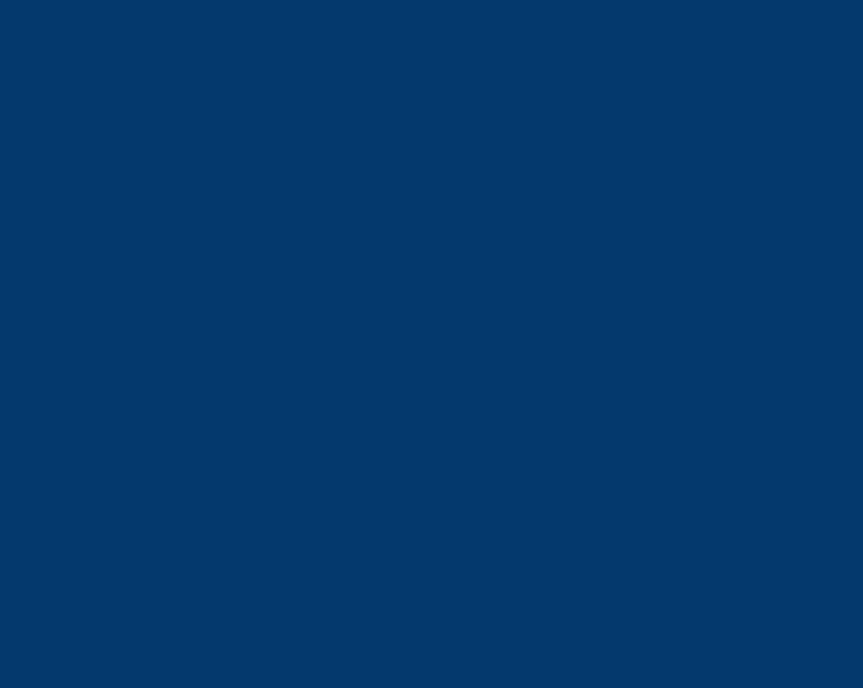
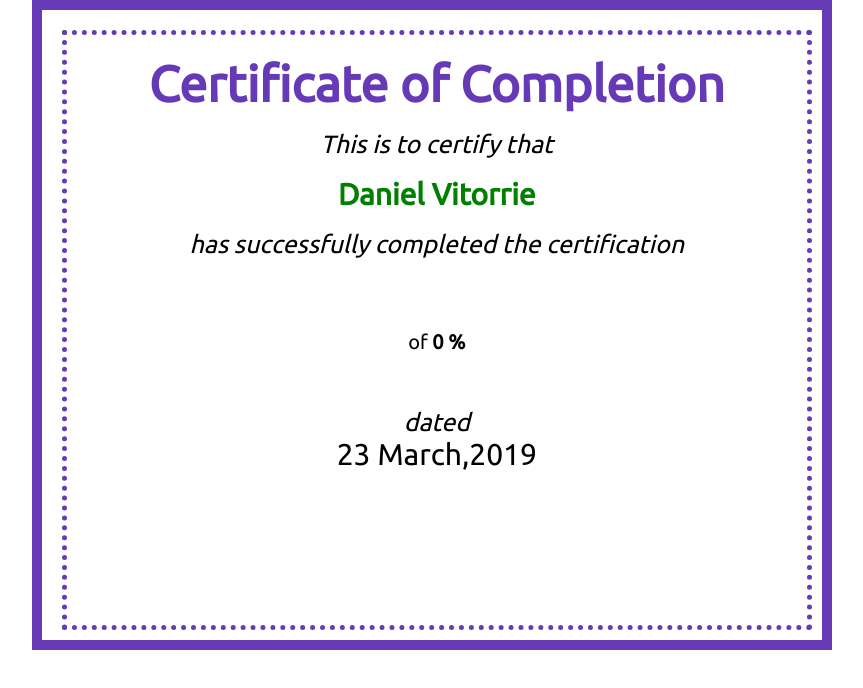
Before and after one commit to Spritan/XOHOJ_HackVita2023, a React (Create React App) app in the folder Portal/xohojportal/: page /certs/1 in a window 1280 px wide. Before the commit this address had no page. Shown: the top 688 px of the page, without its empty margins (237-1100 px from the left). Built offline with nearby package versions, Linux system fonts and the light colour scheme; no server answers.

Commit message:
extension done

```diff
--- a/Portal/xohojportal/src/App.js
+++ b/Portal/xohojportal/src/App.js
@@ -4,6 +4,7 @@ import Login from './pages/login/Login';
 import Register from './pages/register/Register';
 import Home from './pages/home/Home';
 import Cert from './pages/cert/Cert';
+import Certs from './pages/certs/Certs';
 
 function App() {
   return (
@@ -14,6 +15,7 @@ function App() {
           <Route path="/login" element={<Login />} />
           <Route path="/register" element={<Register />} />
           <Route path="/cert" element={<Cert />} />
+          <Route path="/certs/:id" element={<Certs />} />
         </Routes>
       </BrowserRouter>
     </>
--- a/Portal/xohojportal/src/components/BasicCard.js
+++ b/Portal/xohojportal/src/components/BasicCard.js
@@ -5,6 +5,7 @@ import CardActions from '@mui/material/CardActions';
 import CardContent from '@mui/material/CardContent';
 import Button from '@mui/material/Button';
 import Typography from '@mui/material/Typography';
+import { useNavigate, Link } from 'react-router-dom';
 
 const bull = (
   <Box
@@ -15,7 +16,10 @@ const bull = (
   </Box>
 );
 
-export default function BasicCard({title, completion, certified}) {
+export default function BasicCard({title, completion, certified, id}) {
+
+  const navigate = useNavigate()
+
   return (
     <Card sx={{ minWidth: 275 }}>
       <CardContent>
@@ -30,7 +34,7 @@ export default function BasicCard({title, completion, certified}) {
         </Typography>
       </CardContent>
       <CardActions>
-        <Button size="small">Learn More</Button>
+        <Link to={`/certs/${id}`} size="small">Learn More</Link>
       </CardActions>
     </Card>
   );
--- a/Portal/xohojportal/src/pages/cert/Cert.jsx
+++ b/Portal/xohojportal/src/pages/cert/Cert.jsx
@@ -53,7 +53,7 @@ const Cert = () => {
             </Sidebar>
             <main style={{ width: "80%" }}>
                 {rows.map(eachData => (
-                    <BasicCard title="bggb" completion= {67} certified= "yes"/>
+                    <BasicCard title={eachData.title} completion= {eachData.completed? eachData.completed: 0} certified= "yes" id={eachData.id}/>
                 ))}
 
             </main>
--- /dev/null
+++ b/Portal/xohojportal/src/pages/certs/Certs.jsx
@@ -0,0 +1,70 @@
+import React, { useEffect, useState } from 'react'
+import { useParams } from 'react-router-dom'
+import './certs.css'
+import axios from 'axios'
+
+const Certs = () => {
+
+    const {id} = useParams()
+
+    const host = `http://192.168.247.28:8002/api/notes/cert/${id}`
+    const [rows, setRows] = useState([])
+
+    useEffect(() => {
+        const getCertData = async () => {
+          const res = await axios.get(`${host}`)
+
+          // res.data.students.sort((a, b) => new Date(b.created_at) - new Date(a.created_at))
+          console.log(res.data.note)
+          setRows(res.data.note)
+        }
+        id && getCertData()
+
+      }, [id])
+
+
+
+
+
+
+    return (
+        <div className="outer-border">
+            <div className="inner-dotted-border">
+                <span className="certification">Certificate of Completion</span>
+                <br />
+                <br />
+                <span className="certify">
+                    <i>This is to certify that</i>
+                </span>
+                <br />
+                <br />
+                <span className="name">
+                    <b>Daniel Vitorrie</b>
+                </span>
+                <br />
+                <br />
+                <span className="certify">
+                    <i>has successfully completed the certification</i>
+                </span>{" "}
+                <br />
+                <br />
+                <span className="fs-30">{rows.title}</span> <br />
+                <br />
+                <span className="fs-20">
+                    of <b>{~~rows.completed} %</b>
+                </span>{" "}
+                <br />
+                <br />
+                <br />
+                <br />
+                <span className="certify">
+                    <i>dated</i>
+                </span>
+                <br />
+                <span className="fs-30">23 March,2019</span>
+            </div>
+        </div>
+    )
+}
+
+export default Certs
--- /dev/null
+++ b/Portal/xohojportal/src/pages/certs/certs.css
@@ -0,0 +1,27 @@
+.outer-border{
+    width:800px; height:650px; padding:20px; text-align:center; border: 10px solid #673AB7;    margin-left: 21%;
+}
+
+.inner-dotted-border{
+    width:750px; height:600px; padding:20px; text-align:center; border: 5px solid #673AB7;border-style: dotted;
+}
+
+.certification{
+    font-size:50px; font-weight:bold;    color: #663ab7;
+}
+
+.certify{
+    font-size:25px;
+}
+
+.name{
+    font-size:30px;    color: green;
+}
+
+.fs-30{
+    font-size:30px;
+}
+
+.fs-20{
+    font-size:20px;
+}
--- a/Portal/xohojportal/src/pages/login/login.css
+++ b/Portal/xohojportal/src/pages/login/login.css
@@ -7,7 +7,7 @@ body
   font-family: 'Ubuntu', sans-serif;
   align-items:center;
   height:100vh;
-  background:#03396c;
+  background:#ffffff;
 }
 .login
 {
```
